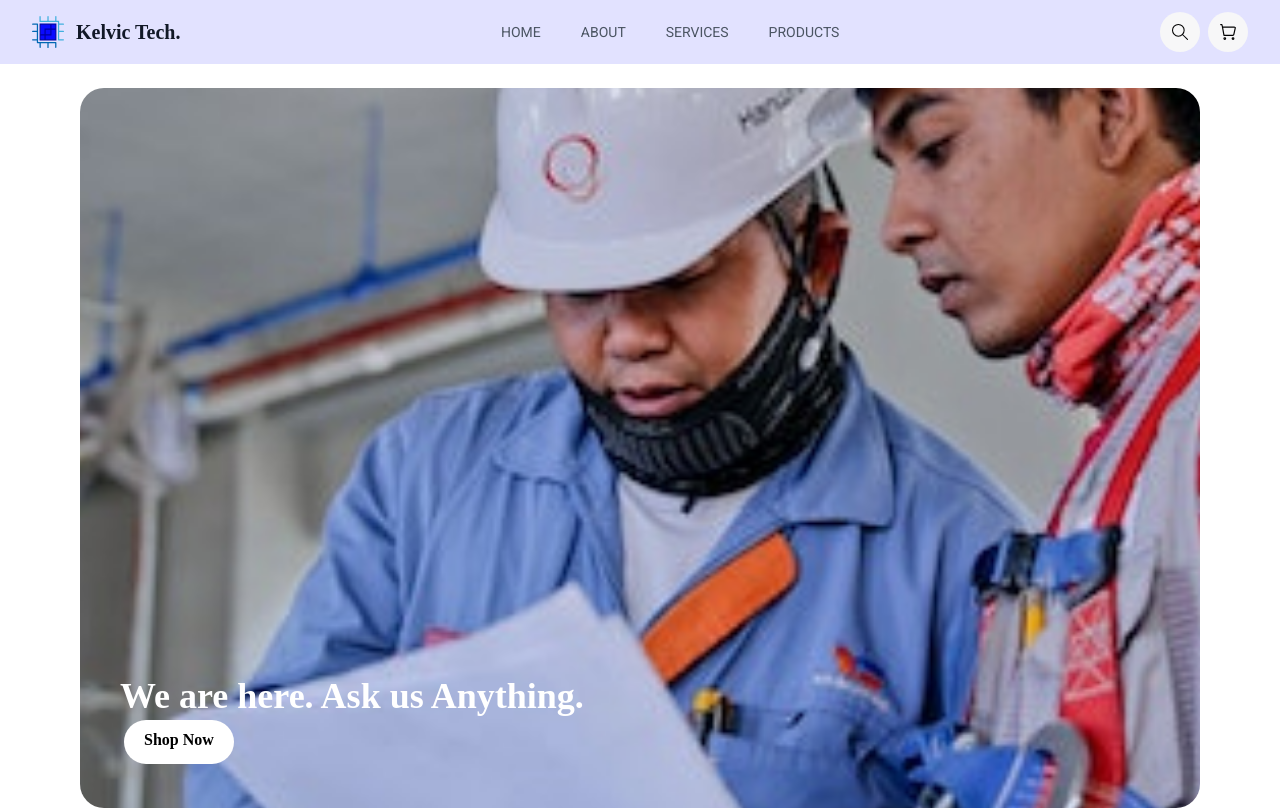
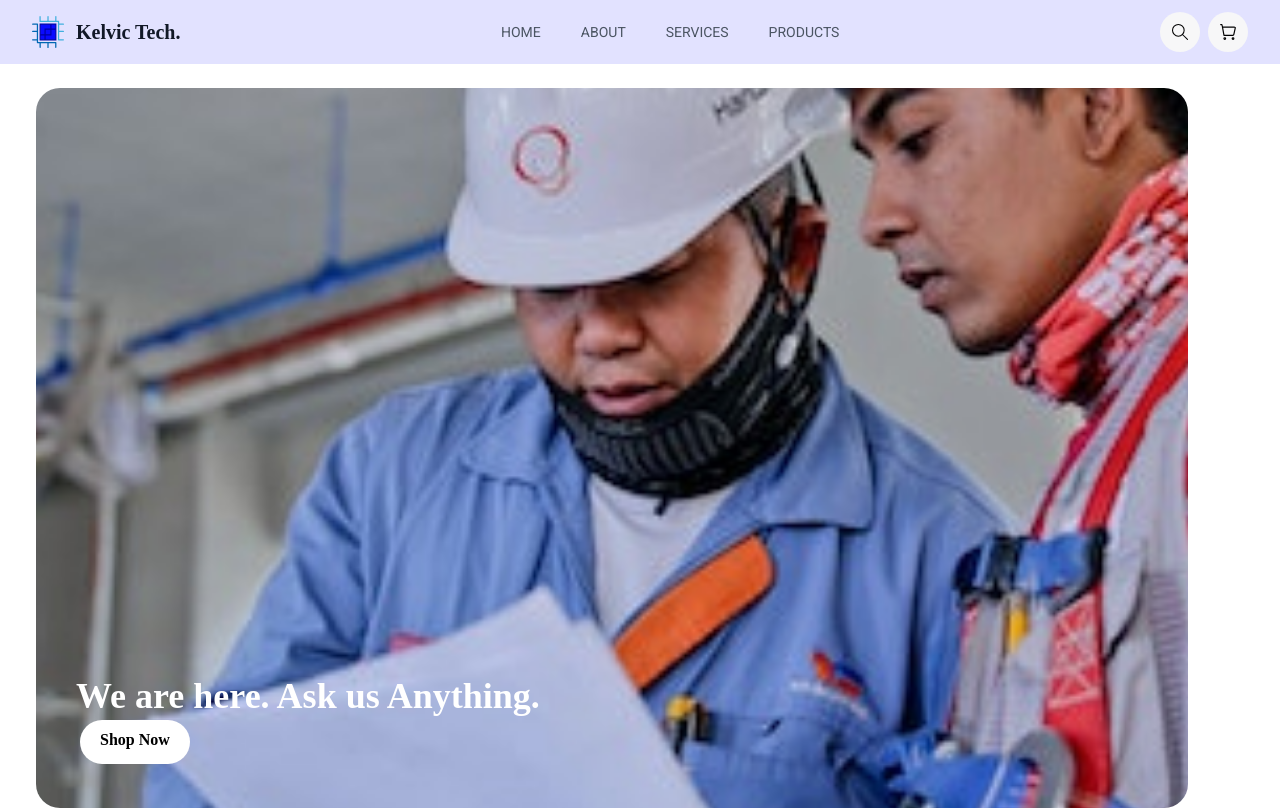
Before and after one commit to sharon17kevin/project, a React (Vite) app: page /contact in a window 1280 px wide. Shown: the top 810 px of the page. Built offline with nearby package versions, Linux system fonts and the light colour scheme; a web font is replaced by a local one.

Commit message:
Adjust the Margin on contact and career hero sections

```diff
--- a/src/components/careers/CareerHeroSect.tsx
+++ b/src/components/careers/CareerHeroSect.tsx
@@ -19,7 +19,7 @@ const CareerHeroSect = () => {
     <div className="w-full pt-6">
       <div
         ref={containerRef}
-        className="relative max-w-[100vw] md:max-w-[90vw] h-[100vh] md:max-h-[90vh] rounded-3xl overflow-hidden mx-20"
+        className="relative max-w-[97vw] md:max-w-[90vw] h-[100vh] md:max-h-[90vh] rounded-3xl overflow-hidden mx-9"
       >
         <motion.div
           style={{ scale }}
--- a/src/components/contact/ContactHeroSect.tsx
+++ b/src/components/contact/ContactHeroSect.tsx
@@ -19,7 +19,7 @@ const ContactsHeroSect = () => {
     <div className="w-full pt-6">
       <div
         ref={containerRef}
-        className="relative max-w-[100vw] md:max-w-[90vw] h-[100vh] md:max-h-[90vh] rounded-3xl overflow-hidden mx-20"
+        className="relative max-w-[97vw] md:max-w-[90vw] h-[100vh] md:max-h-[90vh] rounded-3xl overflow-hidden mx-9"
       >
         <motion.div
           style={{ scale }}
```
